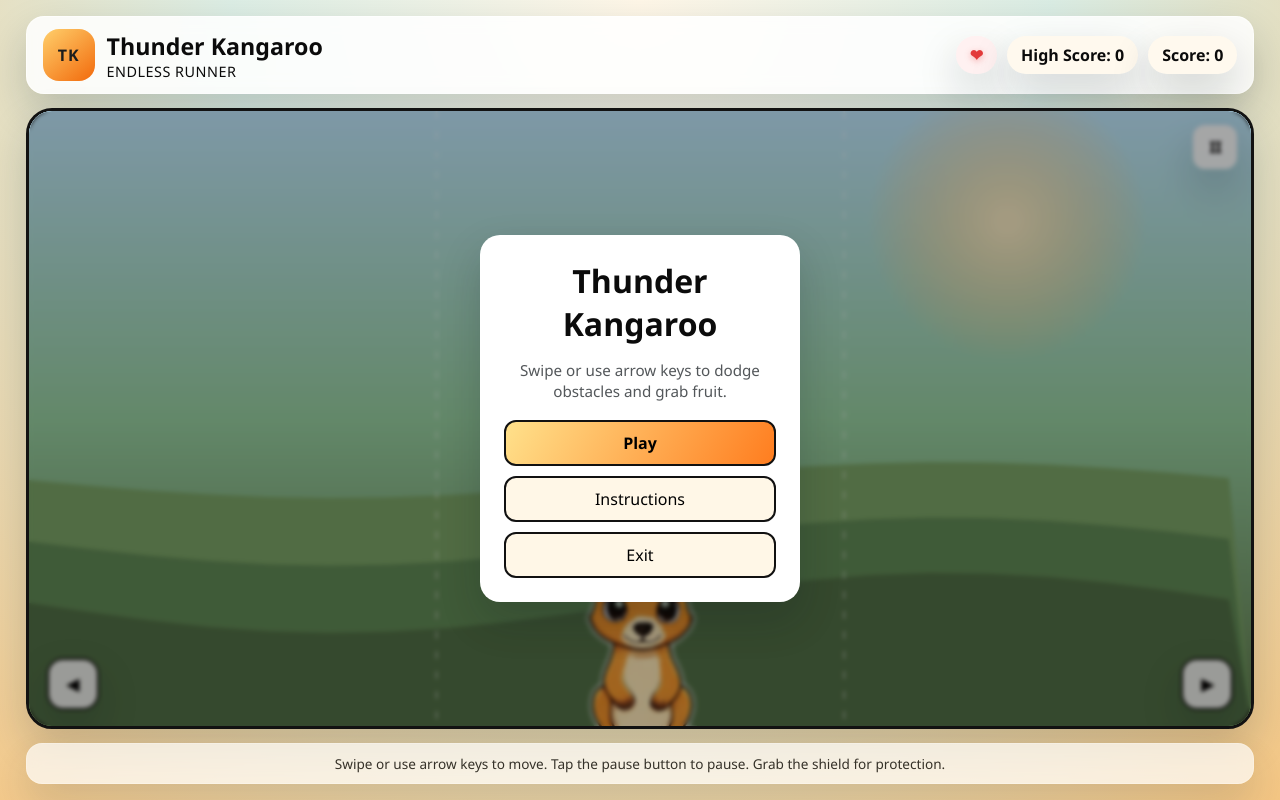
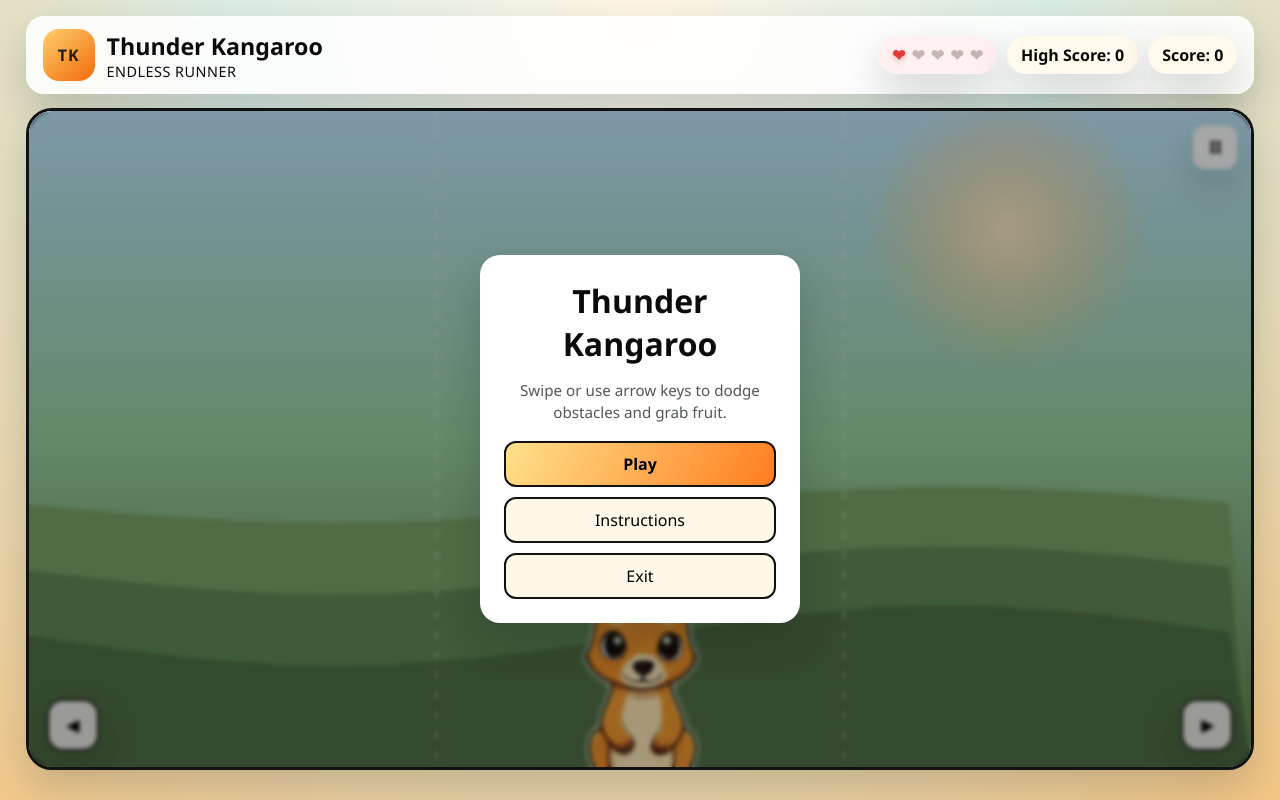
Before and after one commit to Darman1987/kangaroo-game, a website: page index.html in a window 1280 px wide. Drawn offline with Linux system fonts and the light colour scheme; animation ran at ten frames a second.

Commit message:
adding max limit of lives

```diff
--- a/game.js
+++ b/game.js
@@ -65,6 +65,7 @@ const state = {
 
 const ASSET_WIDTH = 175;
 const MIN_GAP = 1500;
+const MAX_LIVES = 5;
 
 function loadImages() {
   const entries = Object.entries(ASSETS);
@@ -116,8 +117,11 @@ function updateScore(extra) {
 }
 
 function updateLivesDisplay() {
-  const hearts = Array.from({ length: state.lives }, () => `<span class="heart">❤</span>`).join("");
-  livesLabel.innerHTML = hearts || "<span class=\"heart\">❤</span>";
+  const filled = Math.min(state.lives, MAX_LIVES);
+  const empty = Math.max(0, MAX_LIVES - filled);
+  const filledHearts = Array.from({ length: filled }, () => `<span class="heart">❤</span>`).join("");
+  const emptyHearts = Array.from({ length: empty }, () => `<span class="heart empty">❤</span>`).join("");
+  livesLabel.innerHTML = `${filledHearts}${emptyHearts}`;
 }
 
 function resetGame() {
@@ -354,7 +358,7 @@ function checkCollisions() {
     if (item.lane !== state.lane) continue;
     if (Math.abs(item.y - playerY) < 60) {
       if (item.type === "shield") {
-        state.lives += 1;
+        state.lives = Math.min(MAX_LIVES, state.lives + 1);
         state.shieldActive = true;
         state.shieldPulse = 0;
         playSound("energy");
--- a/index.html
+++ b/index.html
@@ -83,9 +83,6 @@
         </div>
       </main>
 
-      <footer class="hint glass">
-        Swipe or use arrow keys to move. Tap the pause button to pause. Grab the shield for protection.
-      </footer>
     </div>
     <script src="./game.js"></script>
   </body>
--- a/styles.css
+++ b/styles.css
@@ -109,6 +109,11 @@ body {
   color: #e33b3b;
   font-size: 1rem;
   text-shadow: 0 2px 6px rgba(227, 59, 59, 0.35);
+}
+
+.lives .heart.empty {
+  color: #c9b4b4;
+  text-shadow: none;
 }
 
 .game-shell {
```
Also changed, not shown: package.json (added, +25 -0 lines), README.md, 1 other file.
